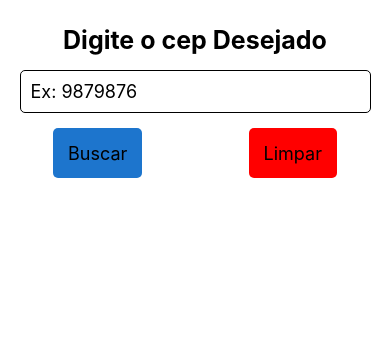
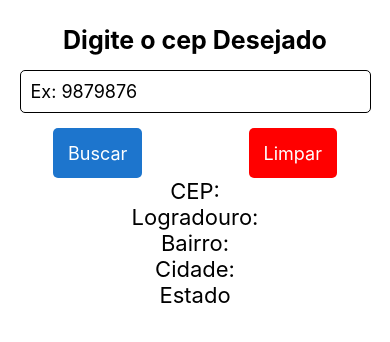
Before and after one commit to Brunogoniadis/viaCep, a React Native app: screen / in a window 390 px wide. Shown: the top 342 px of the page. Built offline with nearby package versions, Linux system fonts and the light colour scheme.

Commit message:
Updade App.Js
Todo o front Terminado

```diff
--- a/App.js
+++ b/App.js
@@ -32,6 +32,14 @@ export default function App(){
           </Text>
         </TouchableOpacity>
 
+      </View>
+
+      <View style={style.resultado}>
+        <Text style={[style.itemText, {mar:15}]}>CEP:</Text>
+        <Text style={style.itemText}>Logradouro:</Text>
+        <Text style={style.itemText}>Bairro:</Text>
+        <Text style={style.itemText}>Cidade:</Text>
+        <Text style={style.itemText}>Estado</Text>
       </View>
 
     </SafeAreaView>
@@ -76,7 +84,16 @@ const style = StyleSheet.create({
   },
   botaoText:{
     fontSize:18,
-    color:  'black'
+    color:  'white'
+  },
+  resultado:{
+
+    justifyContent:'center',
+    alignItems: 'center'
+  },
+  itemText:{
+    fontSize: 22,
+    color: 'black'
   }
 
 })
```
